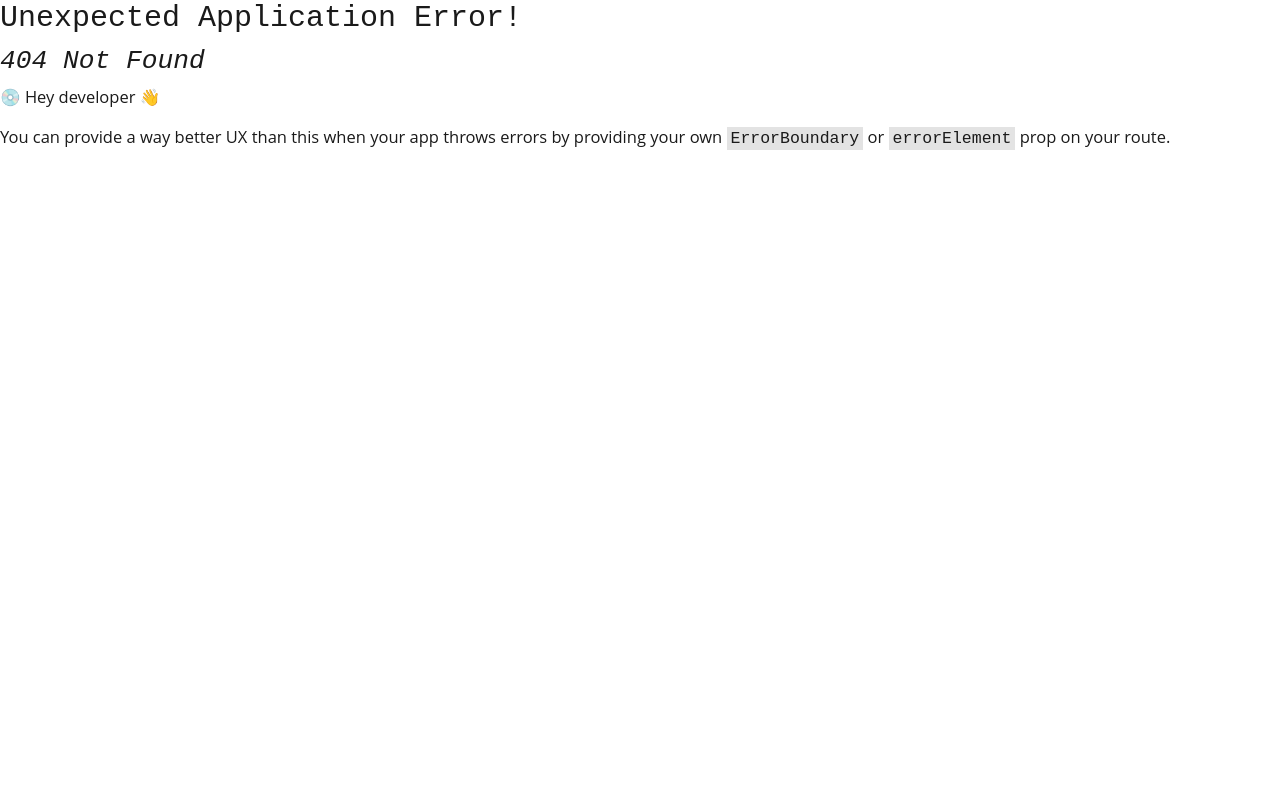
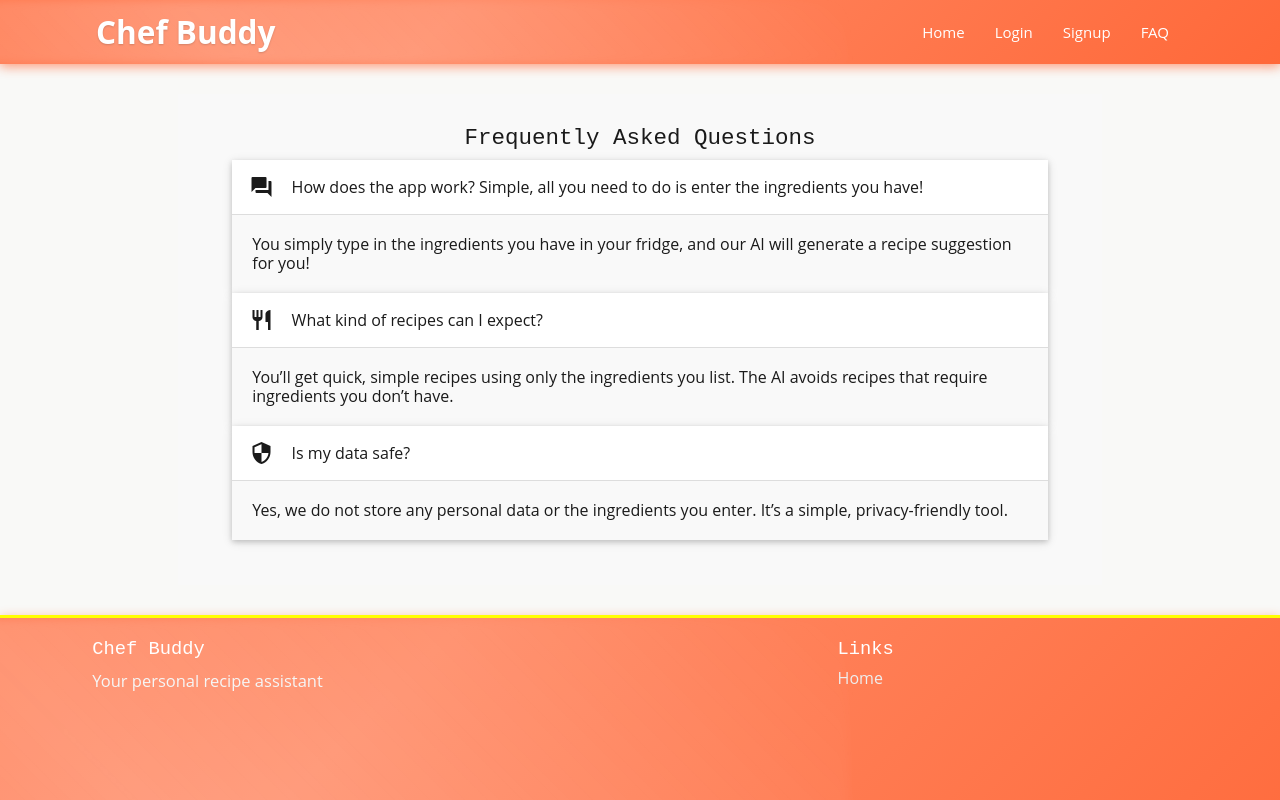
Before and after one commit to MMullen4/ChefBuddy2, a React (Vite) app in the folder client/: page /faq in a window 1280 px wide. Before the commit this address had no page. Shown: the top 800 px of the page. Built offline with nearby package versions, Linux system fonts and the light colour scheme.

Commit message:
added FAQ page

```diff
--- a/client/src/App.tsx
+++ b/client/src/App.tsx
@@ -66,6 +66,7 @@ function App() {
                 <>
                   <li><Link to="/login">Login</Link></li>
                   <li><Link to="/signup">Signup</Link></li>
+                  <li><Link to="/faq">FAQ</Link></li>
                 </>
               )}
             </ul>
@@ -88,7 +89,7 @@ function App() {
           </>
         )}
       </ul>
-  ;
+
         <main className="container">
           <Outlet />
         </main>
--- a/client/src/main.tsx
+++ b/client/src/main.tsx
@@ -12,6 +12,7 @@ import Home from './pages/Home';
 
 import Login from './pages/Login';
 import Signup from './pages/Signup';
+import Faq from './pages/Faq';
 
 
 const router = createBrowserRouter([
@@ -29,7 +30,12 @@ const router = createBrowserRouter([
       }, {
         path: '/signup',
         element: <Signup />
+      },
+      {
+        path: '/faq',
+        element: <Faq />
       }
+
     ]
   },
 ]);
--- /dev/null
+++ b/client/src/pages/Faq.tsx
@@ -0,0 +1,45 @@
+
+const Faq = () => {
+  return (
+      <div className="container" style={{ padding: '2rem', backgroundColor: '#f9f9f9'  }}>
+      <h4 className="center-align">Frequently Asked Questions</h4>
+
+      <ul className="collapsible popout">
+        <li>
+          <div className="collapsible-header">
+            <i className="material-icons">question_answer</i>
+            How does the app work? Simple, all you need to do is enter the ingredients you have!
+          </div>
+          <div className="p-4">
+            <span>
+              You simply type in the ingredients you have in your fridge, and our AI will generate a recipe suggestion for you!
+            </span>
+          </div>
+        </li>
+        <li>
+          <div className="collapsible-header">
+            <i className="material-icons">restaurant</i>
+            What kind of recipes can I expect?
+          </div>
+          <div className="p-4">
+            <span>
+              You’ll get quick, simple recipes using only the ingredients you list. The AI avoids recipes that require ingredients you don’t have.
+            </span>
+          </div>
+        </li>
+        <li>
+          <div className="collapsible-header">
+            <i className="material-icons">security</i>
+            Is my data safe?
+          </div>
+          <div className="p-4">
+            <span>
+              Yes, we do not store any personal data or the ingredients you enter. It’s a simple, privacy-friendly tool.
+            </span>
+          </div>
+        </li>
+        </ul>
+    </div>
+  );
+};
+export default Faq;
```
